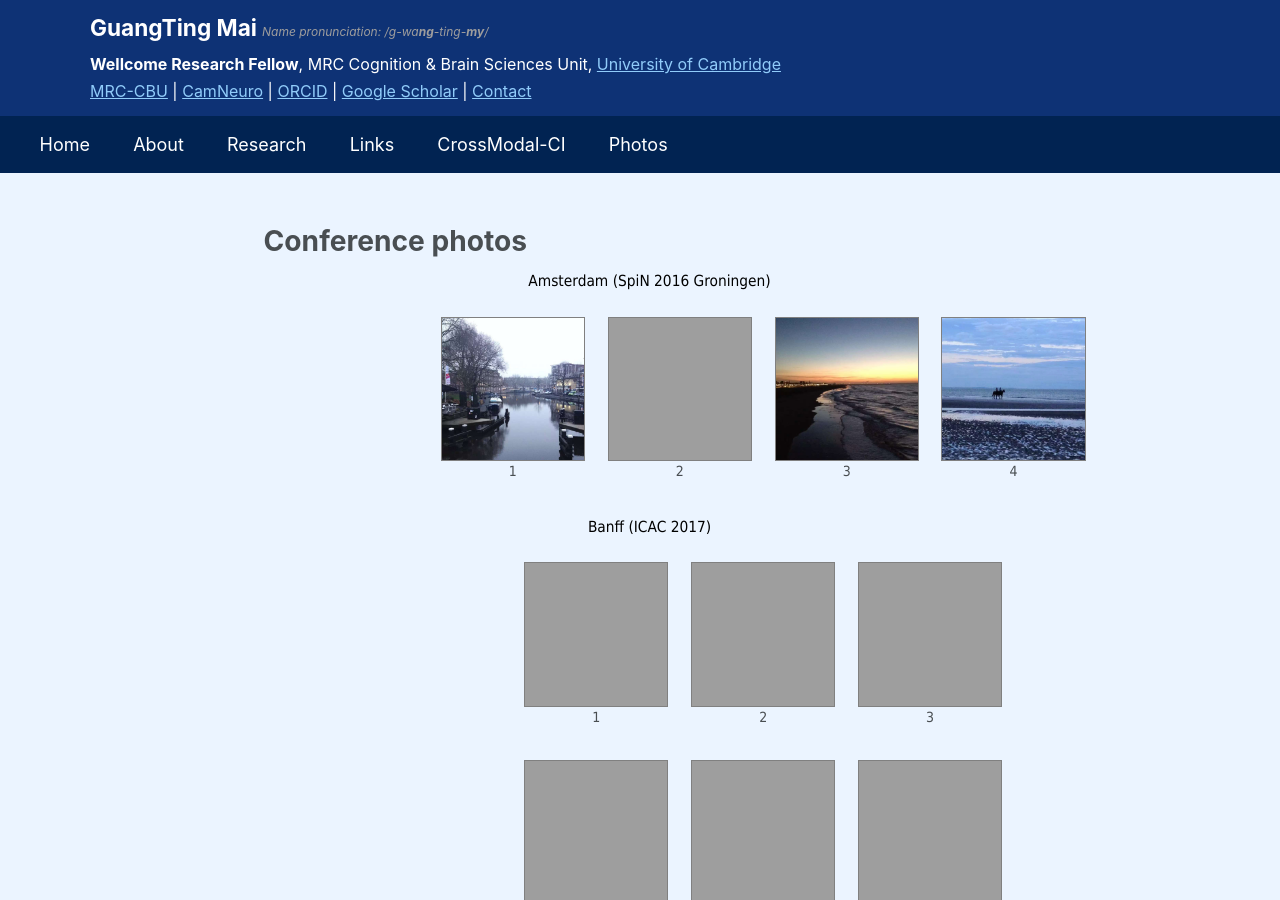
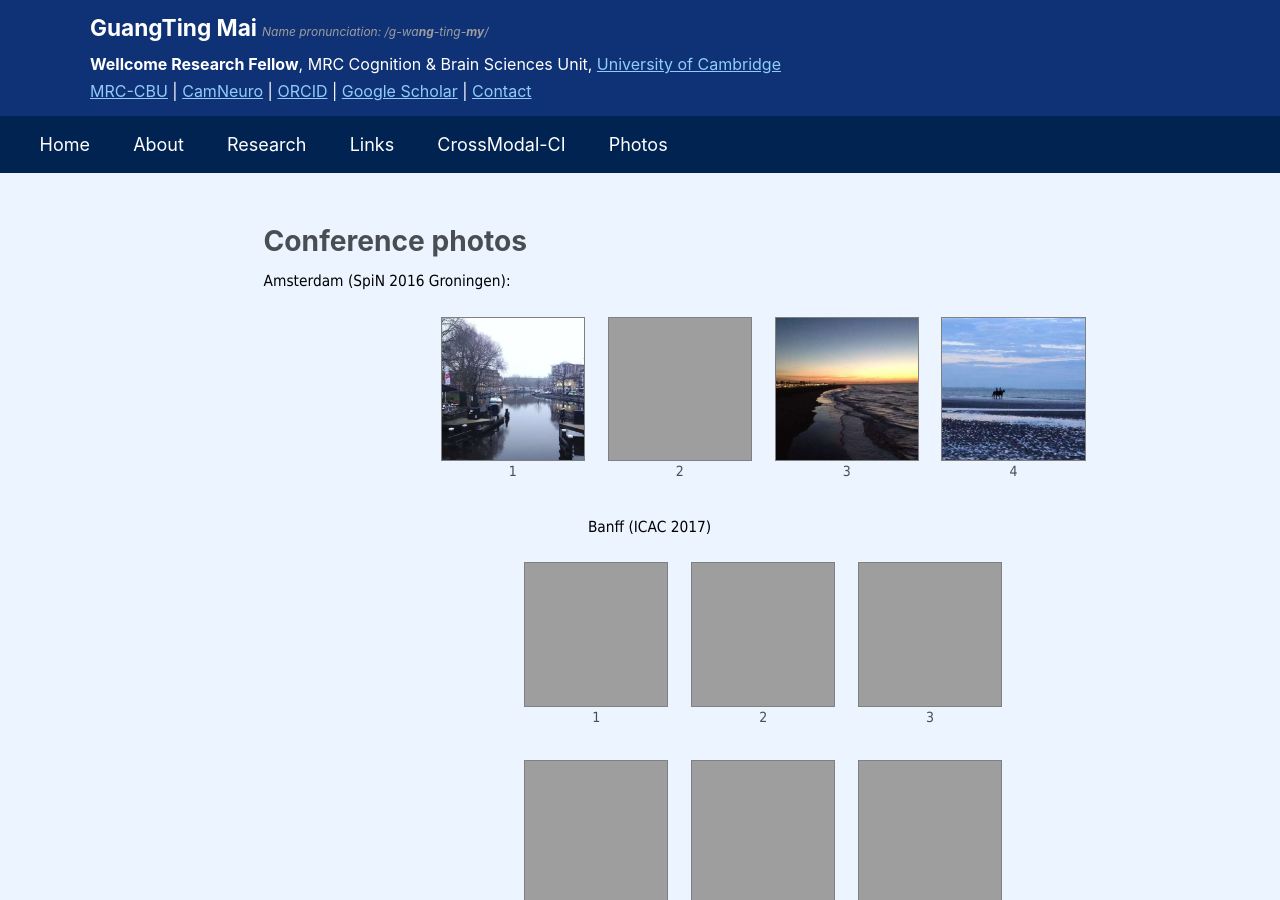
Before and after one commit to guangtingmai/guangtingmai.github.io, a Jekyll site: the page built from _pages/conference-photos.html, in a window 1280 px wide and 900 px high. Built offline with Jekyll 4.4.1, drawn with Linux system fonts in a browser that asks for light colours.

Commit message:
Update conference-photos.html

```diff
--- a/_pages/conference-photos.html
+++ b/_pages/conference-photos.html
@@ -5,8 +5,8 @@
 author_profile: true
 ---
 
-<p span style="text-align:center; font-size:11.5pt; font-family:Tahoma; color:black; line-height:1.55; display:block; margin-bottom:1vh">Amsterdam (SpiN 2016 Groningen)</p>
-<div class="flex-row">
+<p span style="font-size:11.5pt; font-family:Tahoma; color:black; line-height:1.55; display:block; margin-bottom:1vh">Amsterdam (SpiN 2016 Groningen):</p>
+<div class="flex-row" style="align-items:left !important;">
   <div style="text-align:center; font-size:10.5pt; font-family:Tahoma"><p align="center"><img src="https://guangtingmai.github.io/images/amsterdam1.jpg" style="width:18ch;height:18ch;object-fit:cover;border:0.1rem solid gray;display:block;">1</p></div>
   <div style="text-align:center; font-size:10.5pt; font-family:Tahoma"><p align="center"><img src="https://guangtingmai.github.io/images/amsterdam2.jpg" style="width:18ch;height:18ch;object-fit:cover;border:0.1rem solid gray;display:block;">2</p></div>
   <div style="text-align:center; font-size:10.5pt; font-family:Tahoma"><p align="center"><img src="https://guangtingmai.github.io/images/amsterdam3.jpg" style="width:18ch;height:18ch;object-fit:cover;border:0.1rem solid gray;display:block;">3</p></div>
```
